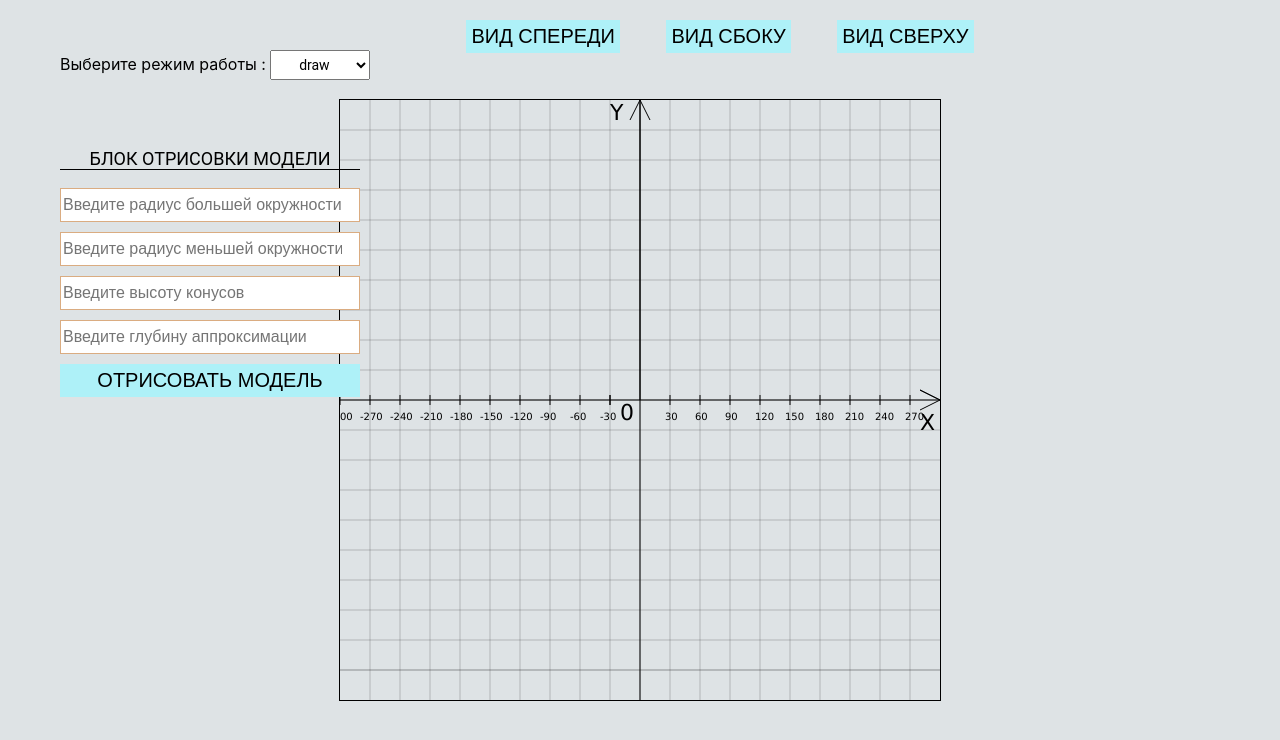
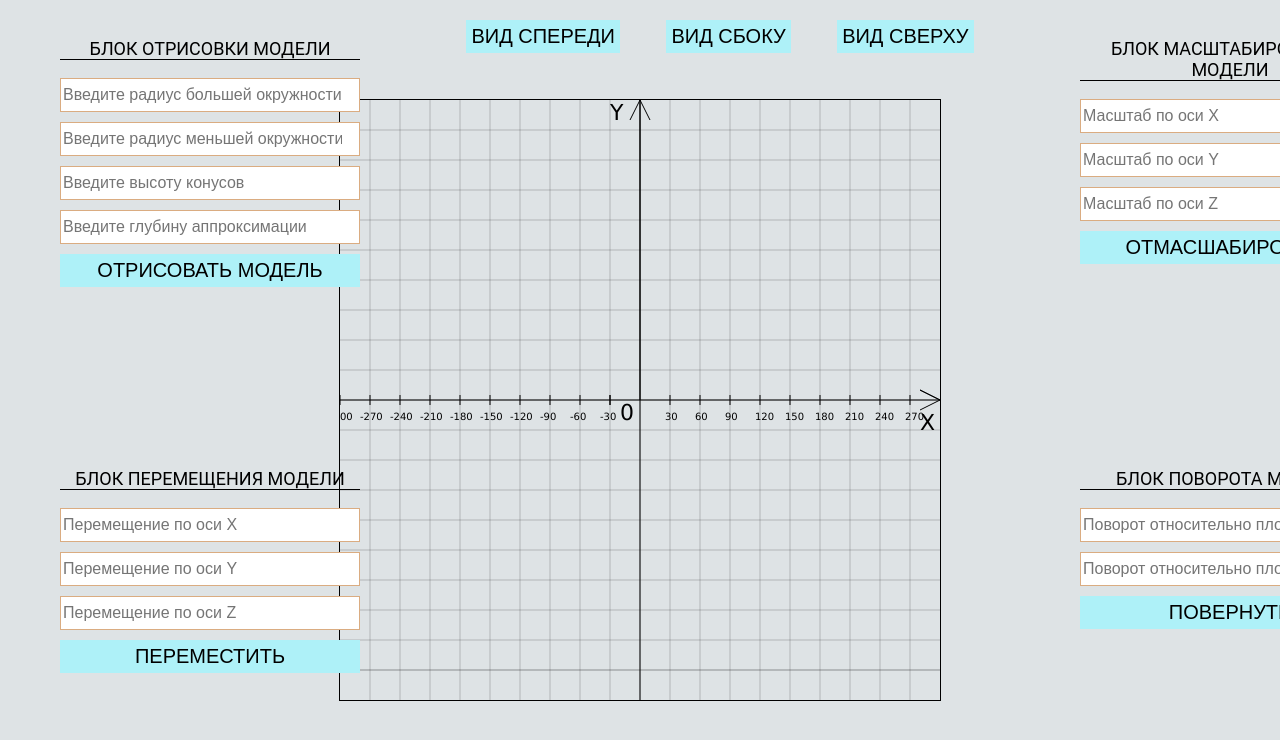
Before and after one commit to KononovPavel/3d_cone, a React (Create React App) app: page / in a window 1280 px wide. Shown: the top 740 px of the page. Built offline with nearby package versions, Linux system fonts and the light colour scheme.

Commit message:
Изменил UI, но требуется найти утечку данных!!

```diff
--- a/src/App.css
+++ b/src/App.css
@@ -16,7 +16,7 @@
     flex-direction: column;
     justify-content: space-between;
     position: fixed;
-    top: 130px;
+    top: 20px;
     left: 60px;
 }
 .select{
@@ -32,3 +32,33 @@
     left: 420px;
     justify-content: space-evenly;
 }
+.userFormMove{
+    width: 300px;
+    min-height: 150px;
+    display: flex;
+    flex-direction: column;
+    justify-content: space-between;
+    position: fixed;
+    top: 450px;
+    left: 60px;
+}
+.userFormRotate{
+    width: 300px;
+    min-height: 150px;
+    display: flex;
+    flex-direction: column;
+    justify-content: space-between;
+    position: fixed;
+    top: 450px;
+    left: 1080px;
+}
+.userFormScale{
+    width: 300px;
+    min-height: 150px;
+    display: flex;
+    flex-direction: column;
+    justify-content: space-between;
+    position: fixed;
+    top: 20px;
+    left: 1080px;
+}
--- a/src/App.js
+++ b/src/App.js
@@ -1,13 +1,12 @@
 import React, {useEffect, useState} from "react";
 import './App.css';
+import {multiplyMatrix, transformation} from "./Transformations/transformation";
 
 function App() {
-    const options = ['draw', 'scale', 'rotate', 'move']
     const [BigRadius, setBigRadius] = useState('');
     const [SmallRadius, setSmallRadius] = useState('')
     const [height, setHeight] = useState('');
     const [n, setN] = useState('');
-    const [action, setAction] = useState(options[0])
     const [errorText, setErrorText] = useState(false)
     const [errorRadius, setErrorRadius] = useState(false)
     const [errorApprox, setErrorApprox] = useState(false)
@@ -23,27 +22,15 @@ function App() {
 
     useEffect(() => {
         drawCord(axis);
-    }, [])
+    }, [axis])
     //наши исходные данные
-    const SmallCircle = {
+    let SmallCircle = {
         points: [],
-        startPoint: {
-            x: 0,
-            y: 0,
-            z: height,
-            flat: 1
     }
+    let BigCircle = {
+        points: [],
     }
-    const BigCircle = {
-        points: [],
-        startPoint: {
-            x: 0,
-            y: 0,
-            z: height,
-            flat: 1
-        }
-    }
-    let startPoints = [0,0,0];
+    let startPoints = [0, 0, 0];
 
 
     const drawCord = (axis) => {
@@ -229,18 +216,19 @@ function App() {
         context.stroke();
     }
     // вид сбоку
-    const drawRectangle = (height, startPoints) => {
+    const drawRectangle = ( startPoints) => {
         axis = 'Z';
-        if(errorApprox || errorText || errorRadius) return;
+        if (errorApprox || errorText || errorRadius) return;
+
         const canvas = document.getElementById("canvas");
         const context = canvas.getContext("2d");
         context.clearRect(0, 0, canvas.width, canvas.height)
         drawCord(axis);
         context.beginPath()
-        for (let i = 0; i < BigCircle.points.length / 2; i++) {
+        for (let i = 0; i < BigCircle.points.length - 1; i++) {
             context.moveTo(300 + startPoints[0], 300 - startPoints[2]);
-            context.lineTo(BigCircle.points[i].X, 300 - height);
-            context.lineTo(BigCircle.points[i + 1].X, 300 - height);
+            context.lineTo(BigCircle.points[i].X, 300 - BigCircle.points[i].Z);
+            context.lineTo(BigCircle.points[i + 1].X, 300 - BigCircle.points[i + 1].Z);
             context.closePath();
             context.strokeStyle = "red";
             context.lineWidth = 1;
@@ -249,8 +237,8 @@ function App() {
         //аналогично и здесь соединяем центр с последней точкой
         context.beginPath();
         context.moveTo(300 + startPoints[0], 300 - startPoints[2]);
-        context.lineTo(BigCircle.points[BigCircle.points.length - 2].X, 300 - height);
-        context.lineTo(BigCircle.points[BigCircle.points.length - 1].X, 300 - height);
+        context.lineTo(BigCircle.points[BigCircle.points.length - 2].X, 300 - BigCircle.points[BigCircle.points.length - 2].Z);
+        context.lineTo(BigCircle.points[BigCircle.points.length - 1].X, 300 - BigCircle.points[BigCircle.points.length - 1].Z);
         context.closePath();
         context.strokeStyle = "red";
         context.lineWidth = 1;
@@ -258,8 +246,8 @@ function App() {
     }
 
     //вид сверху
-    const drawOnHigh = (height, startPoints) => {
-        if(errorApprox || errorText || errorRadius) return;
+    const drawOnHigh = (startPoints) => {
+        if (errorApprox || errorText || errorRadius) return;
         axis = 'Z';
         const canvas = document.getElementById("canvas");
         const context = canvas.getContext("2d");
@@ -268,8 +256,8 @@ function App() {
         context.beginPath();
         for (let i = 0; i < BigCircle.points.length - 1; i++) {
             context.moveTo(300 + startPoints[0], 300 - startPoints[2]);
-            context.lineTo(BigCircle.points[i].X, 300 + height);
-            context.lineTo(BigCircle.points[i + 1].X, 300 + height);
+            context.lineTo(BigCircle.points[i].X, 300 + BigCircle.points[i].Z);
+            context.lineTo(BigCircle.points[i + 1].X, 300 + BigCircle.points[i + 1].Z);
             context.closePath();
             context.strokeStyle = "red";
             context.lineWidth = 1;
@@ -277,7 +265,28 @@ function App() {
         }
     }
 
-    // just work with UI
+    const move = (startPoints) => {
+        debugger
+            for (let i = 0; i < BigCircle.points.length - 1; i++) {
+                let B = transformation.getDefaultMatrix(BigCircle.points[i].X, BigCircle.points[i].Y, BigCircle.points[i].Z, BigCircle.points[i].F);
+                let resultBigCircle = multiplyMatrix(B, transformation.getMoveMatrix(moveX, moveY, moveZ));
+                BigCircle.points[i].X = resultBigCircle[0][0];
+                BigCircle.points[i].Y = resultBigCircle[0][1];
+                BigCircle.points[i].Z = resultBigCircle[0][2];
+                BigCircle.points[i].F = resultBigCircle[0][4];
+                console.log(BigCircle.points[i]);
+            }
+            for (let i = 0; i < SmallCircle.points.length - 1; i++) {
+                let S = transformation.getDefaultMatrix(SmallCircle.points[i].X, SmallCircle.points[i].Y, SmallCircle.points[i].Z, SmallCircle.points[i].F);
+                let resultSmallCircle = multiplyMatrix(S, transformation.getMoveMatrix(moveX, moveY, moveZ))
+                SmallCircle.points[i].X = resultSmallCircle[0][0];
+                SmallCircle.points[i].Y = resultSmallCircle[0][1];
+                SmallCircle.points[i].Z = resultSmallCircle[0][2];
+                SmallCircle.points[i].F = resultSmallCircle[0][4];
+                console.log(SmallCircle.points[i]);
+            }
+    }
+
     const onClickEnterHandler = (e) => {
         if (e.key === 'Enter') {
             drawCircles(BigRadius, SmallRadius, n, height, startPoints)
@@ -286,32 +295,17 @@ function App() {
         }
     }
 
-    const mappesOptions = options.map(option => <option key={option} value={option}>{option}</option>)
     return (
-
         <React.Fragment>
-            <div className={'select'}>
-                <span>Выберите режим работы : </span>
-                <select value={action} onChange={(e) => {
-                    setAction(e.currentTarget.value);
-                    console.log(action)
-                }}>
-                    {mappesOptions}
-                </select>
-            </div>
             <div className={'view'}>
-
                 <button onClick={() => drawCircles(BigRadius, SmallRadius, n, height, startPoints)}>Вид спереди</button>
-                <button onClick={() => drawRectangle(height, startPoints)}>Вид сбоку</button>
-                <button onClick={() => drawOnHigh(height, startPoints)}>вид сверху</button>
+                <button onClick={() => drawRectangle(startPoints)}>Вид сбоку</button>
+                <button onClick={() => drawOnHigh(startPoints)}>вид сверху</button>
             </div>
             <div className="App">
                 <canvas id='canvas' width={600} height={600}/>
             </div>
-
-
-            {
-                action === 'draw' && <div className={'userForm'}>
+            <div className={'userForm'}>
                 <p>Блок отрисовки модели</p>
                 <input
                     type="number"
@@ -361,9 +355,8 @@ function App() {
                 </button>
 
             </div>
-            }
-            {
-                action === 'move' && <div className={'userForm'}>
+
+            <div className={'userFormMove'}>
                 <p>Блок перемещения модели</p>
                 <input type="number" placeholder={'Перемещение по оси Х'} value={moveX}
                        onChange={e => setMoveX(e.currentTarget.valueAsNumber)}/>
@@ -371,11 +364,10 @@ function App() {
                        onChange={e => setMoveY(e.currentTarget.valueAsNumber)}/>
                 <input type="number" placeholder={'Перемещение по оси Z'} value={moveZ}
                        onChange={e => setMoveZ(e.currentTarget.valueAsNumber)}/>
-                    <button onClick={() => alert(JSON.stringify({moveX, moveY, moveZ}))}>Переместить</button>
+                <button onClick={() => move(startPoints)}>Переместить</button>
             </div>
-            }
-            {
-                action === 'rotate' && <div className={'userForm'}>
+
+            <div className={'userFormRotate'}>
             <p>Блок поворота модели</p>
             <input type="number" placeholder={'Поворот относительно плоскости XY'} value={rotateXY}
                    onChange={e => setRotateXY(e.currentTarget.valueAsNumber)}/>
@@ -383,9 +375,8 @@ function App() {
                    onChange={e => setRotateZ(e.currentTarget.valueAsNumber)}/>
             <button onClick={() => alert(JSON.stringify({rotateXY, rotateZ}))}>повернуть</button>
         </div>
-            }
-            {
-                action === 'scale' && <div className={'userForm'}>
+
+            <div className={'userFormScale'}>
                 <p>Блок масштабирования модели</p>
                 <input type="number" placeholder={'Масштаб по оси Х'} value={scaleX}
                        onChange={e => setScaleX(e.currentTarget.valueAsNumber)}/>
@@ -395,10 +386,7 @@ function App() {
                        onChange={e => setScaleZ(e.currentTarget.valueAsNumber)}/>
                 <button onClick={() => alert(JSON.stringify({scaleX, scaleY, scaleZ}))}>отмасшабировать</button>
             </div>
-            }
         </React.Fragment>
     );
 }
-
-
 export default App;
--- a/src/Transformations/transformation.js
+++ b/src/Transformations/transformation.js
@@ -1,32 +1,48 @@
 export const transformation = {
     //просто перегон из координат в матрицу
-    getDefaultMatrix : (X, Y, Z, F) => {
+    getDefaultMatrix: (X, Y, Z, F) => {
         return [X, Y, Z, F];
     },
 
     //поворот относительно X
-    getRotateMatrixRelativeX : (angle) => {
+    getRotateMatrixRelativeX: (angle) => {
         return [[1, 0, 0, 0], [0, Math.cos(angle), Math.sin(angle), 0], [0, -Math.sin(angle), Math.cos(angle), 0], [0, 0, 0, 1]]
     },
 
     //поворот относительно Y
-    getRotateMatrixRelativeY : (angle) => {
+    getRotateMatrixRelativeY: (angle) => {
         return [[Math.cos(angle), 0, -Math.sin(angle), 0], [0, 1, 0, 0], [Math.sin(angle), 0, Math.cos(angle), 0], [0, 0, 0, 1]]
     },
 
     //поворот относительно Z
-    getRotateMatrixRelativeZ : (angle) => {
+    getRotateMatrixRelativeZ: (angle) => {
         return [[Math.cos(angle), Math.sin(angle), 0, 0], [-Math.sin(angle), Math.cos(angle), 0, 0], [0, 0, 1, 0], [0, 0, 0, 1]]
     },
 
     //перемещение
-    getMoveMatrix : (dx, dy, dz) => {
+    getMoveMatrix: (dx, dy, dz) => {
         return [[1, 0, 0, 0], [0, 1, 0, 0], [0, 0, 1, 0], [dx, dy, dz, 1]];
     },
 
     // Масштaб
-    getScaleMatrix : (sx, sy, sz) => {
+    getScaleMatrix: (sx, sy, sz) => {
         return [[sx, 0, 0, 0], [0, sy, 0, 0], [0, 0, sz, 0], [0, 0, 0, 1]];
     },
+}
 
+// умножение матрицы.
+export const multiplyMatrix = (A, B) => {
+    let rowsA = A.length, colsA = A[0].length,
+        rowsB = B.length, colsB = B[0].length,
+        C = [];
+    if (colsA !== rowsB) return false;
+    for (let i = 0; i < rowsA; i = i + 1) C[i] = [];
+    for (let k = 0; k < colsB; k = k + 1) {
+        for (let i = 0; i < rowsA; i = i + 1) {
+            let t = 0;
+            for (let j = 0; j < rowsB; j = j + 1) t += A[i][j] * B[j][k];
+            C[i][k] = t;
+        }
+    }
+    return C;
 }
```
Lines whose indentation alone changed are shown as unchanged.
